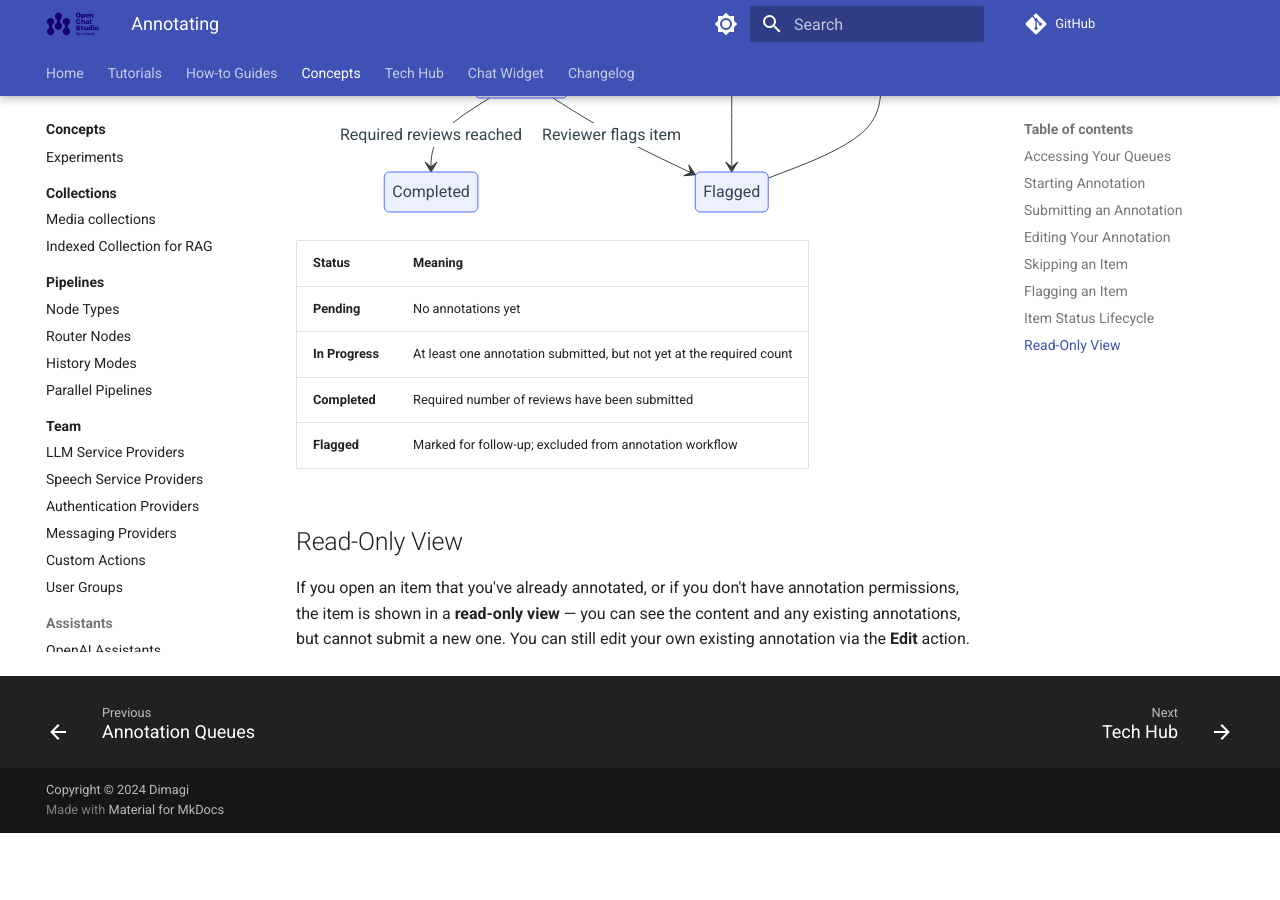
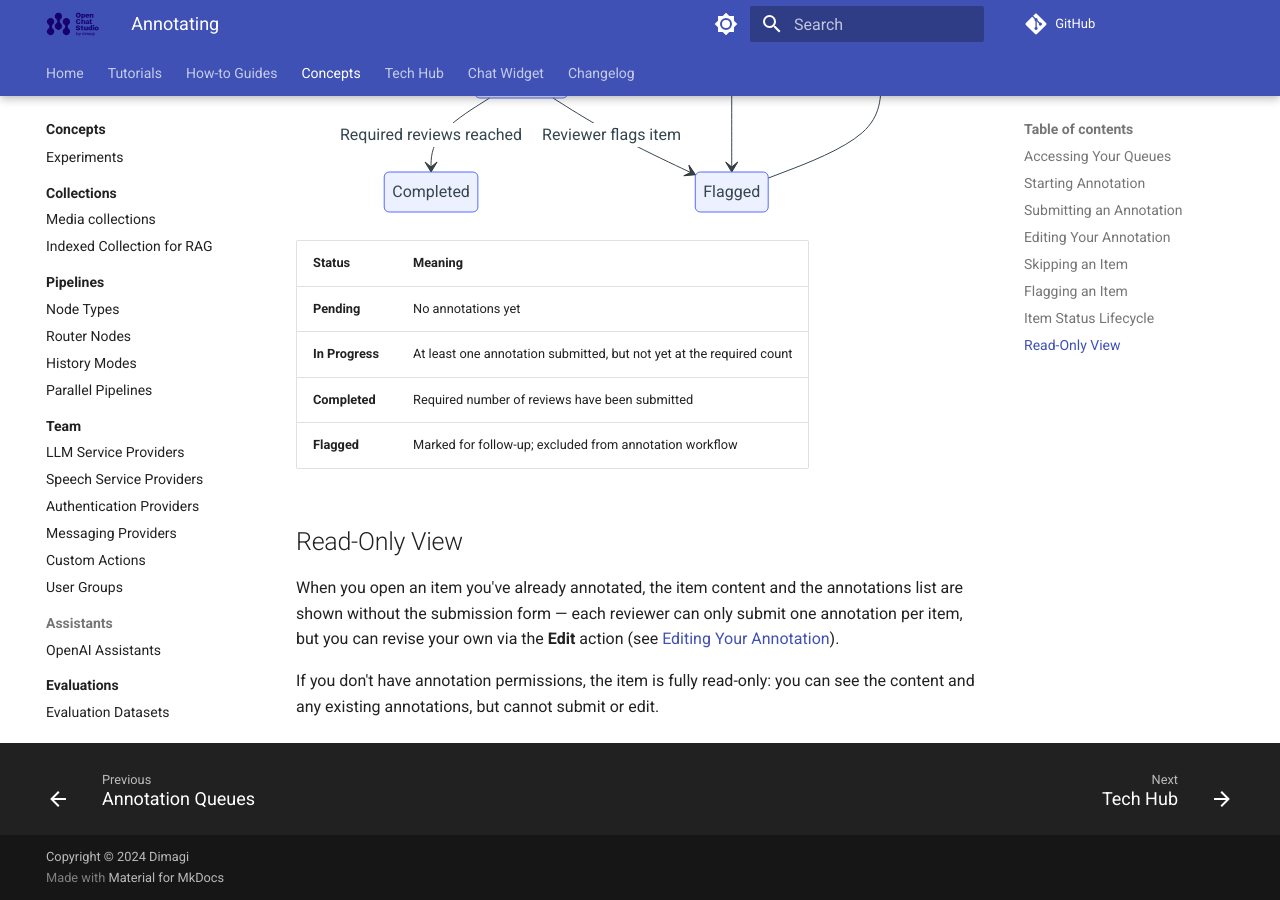
Before and after one commit to dimagi/open-chat-studio-docs, an MkDocs documentation site: the page built from docs/concepts/annotations/annotating.md, in a window 1280 px wide and 900 px high, scrolled down 2441 px. Built offline with MkDocs 1.6.1 and Material for MkDocs 9.7.7, drawn with Linux system fonts in a browser that asks for light colours; a script that is not in the unit is left out; comment, search, counter and statistics services are not loaded; before the commit the page ends 3274 px from its top, so only the background shows below that.

Commit message:
Rewrite Read-Only View paragraph to resolve conflicting sentences
Co-authored-by: Chris Smit <SmittieC@users.noreply.github.com>

```diff
--- a/docs/concepts/annotations/annotating.md
+++ b/docs/concepts/annotations/annotating.md
@@ -78,4 +78,6 @@ stateDiagram-v2
 
 ## Read-Only View
 
-If you open an item that you've already annotated, or if you don't have annotation permissions, the item is shown in a **read-only view** — you can see the content and any existing annotations, but cannot submit a new one. You can still edit your own existing annotation via the **Edit** action.
+When you open an item you've already annotated, the item content and the annotations list are shown without the submission form — each reviewer can only submit one annotation per item, but you can revise your own via the **Edit** action (see [Editing Your Annotation](#editing-your-annotation)).
+
+If you don't have annotation permissions, the item is fully read-only: you can see the content and any existing annotations, but cannot submit or edit.
```
